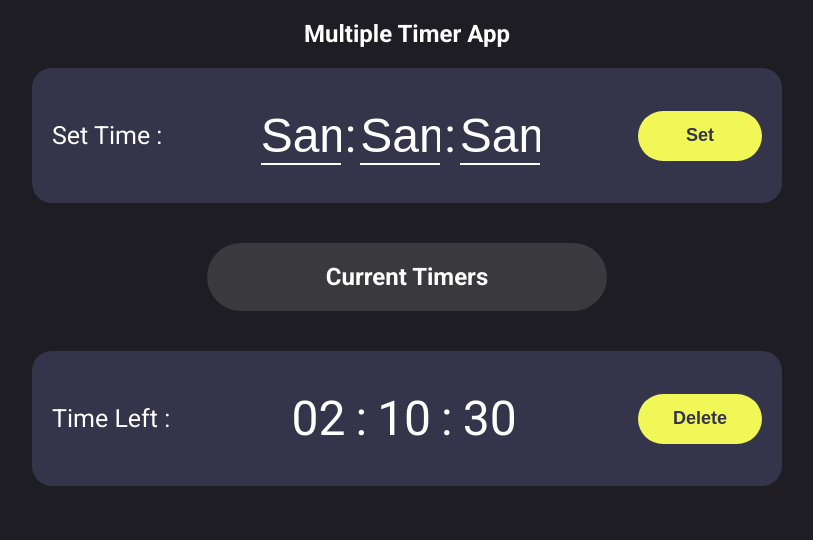
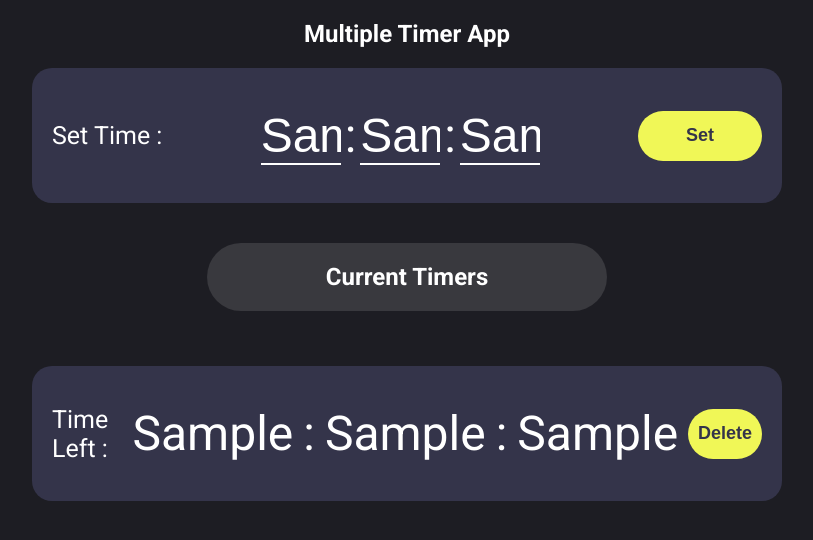
Before and after one commit to WebMohit20/AlarmApp, a plain HTML site: page index.html in a window 1280 px wide. Both pictures are taken after typing "Sample", "Sample", "Sample" into the empty fields and a click on the button "Set". Shown: the whole page, without its empty margins (233-1046 px from the left). Drawn offline with Linux system fonts and the light colour scheme; a web font is replaced by a local one.

Commit message:
style change and modified script

```diff
--- a/index.html
+++ b/index.html
@@ -23,7 +23,7 @@
         <div class="current-timer">Current Timers</div>
         <div class="alarm-display">
             <span id="no-timer"> You have no timers currently! </span>
-            <div class="running-alarm set-alarm" id="active-alarm">
+            <!-- <div class="running-alarm set-alarm" id="active-alarm">
                 <p>Time Left :</p>
                 <div class="active-digits">
                     <div  id="active-hr">02</div>
@@ -33,8 +33,8 @@
                     <div  id="active-sec">30</div>
                 </div>
                 <button id="delete-timer">Delete</button>
-                <!-- <button id="stop">Stop</button> -->
-            </div>
+                <button id="stop">Stop</button>
+            </div> -->
         </div>
     </div>
     <script src="script.js"></script>
--- a/script.js
+++ b/script.js
@@ -1,6 +1,7 @@
 
 const alarm = document.getElementById("alarm");
 const timerMsg = document.getElementById("no-timer");
+const showAlarm = document.querySelector(".alarm-display");
 // const activeAlarm = document.getElementById("active-alarm");
 
 alarm.addEventListener("submit",(e)=>(activeTimer(e)));
@@ -14,16 +15,19 @@
     if(hour==""||minute==""||second==""){
         return
     }
+    timerMsg.style.display = "none"
     createAlarm(hour,minute,second);
+
     flag = true;
     if(flag){
         timerMsg.style.display="none"
-        // activeAlarm.style.display = "flex";
+
     }
 }
 
 
 function createAlarm(hour,min,sec){
+    console.log(1)
     let activeAlarm = document.createElement("div");
     activeAlarm.classList.add("set-alarm","running-alarm");
     let p =document.createElement("p");
@@ -39,7 +43,7 @@
     let activeMin =document.createElement("div");
     activeMin.innerText = min;
     let span2 = document.createElement("span");
-    span1.innerText =":";
+    span2.innerText =":";
 
     let activeSec =document.createElement("div");
     activeSec.innerText = sec;
@@ -48,5 +52,8 @@
 
 
     let deleteTimer = document.createElement("button");
+    deleteTimer.innerText = "Delete";
+    activeAlarm.append(p,activeDigits,deleteTimer);
+    showAlarm.append(activeAlarm)
 }
 // createAlarm();
--- a/style.css
+++ b/style.css
@@ -21,7 +21,7 @@
     background-color: #1D1D23;
     margin:20px;
     font-family: "roboto",sans-serif;
-    overflow: hidden;
+    /* overflow: hidden; */
     color:var(--font-color)
 }
 
@@ -101,11 +101,13 @@
 #no-timer{
     font-size: 24px;
     font-weight: 500;
-    display: none;
+    display: block;
 }
-/* .running-alarm{
-    display: none;
-} */
+.running-alarm{
+    margin : 15px 0 0;
+}
+
+
 .running-alarm .active-digits{
     display: flex;
     align-items: center;
```
